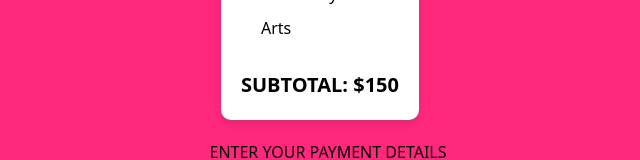
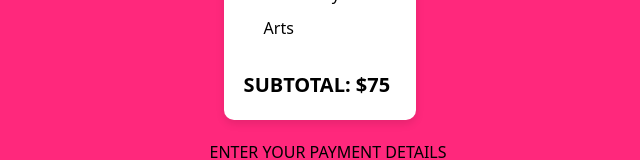
Before and after one commit to eemercado/Learning-Plus-AI, a Next.js app: page /paymentPages/random in a window 1280 px wide. Shown: the part 277-437 px from the top of the page, without its empty margins (320-960 px from the left). Built offline with nearby package versions, Linux system fonts and the light colour scheme.

Commit message:
fixing random price

```diff
--- a/pages/paymentPages/random.tsx
+++ b/pages/paymentPages/random.tsx
@@ -27,7 +27,7 @@ const PaymentPage = () => {
                     <li>Chemistry</li>
                     <li>Arts</li>
                 </ul>
-                <p className="subtotal">SUBTOTAL: $150</p>
+                <p className="subtotal">SUBTOTAL: $75</p>
             </div>
             <div className="divider"></div>
             <div className="payment-container">
```
